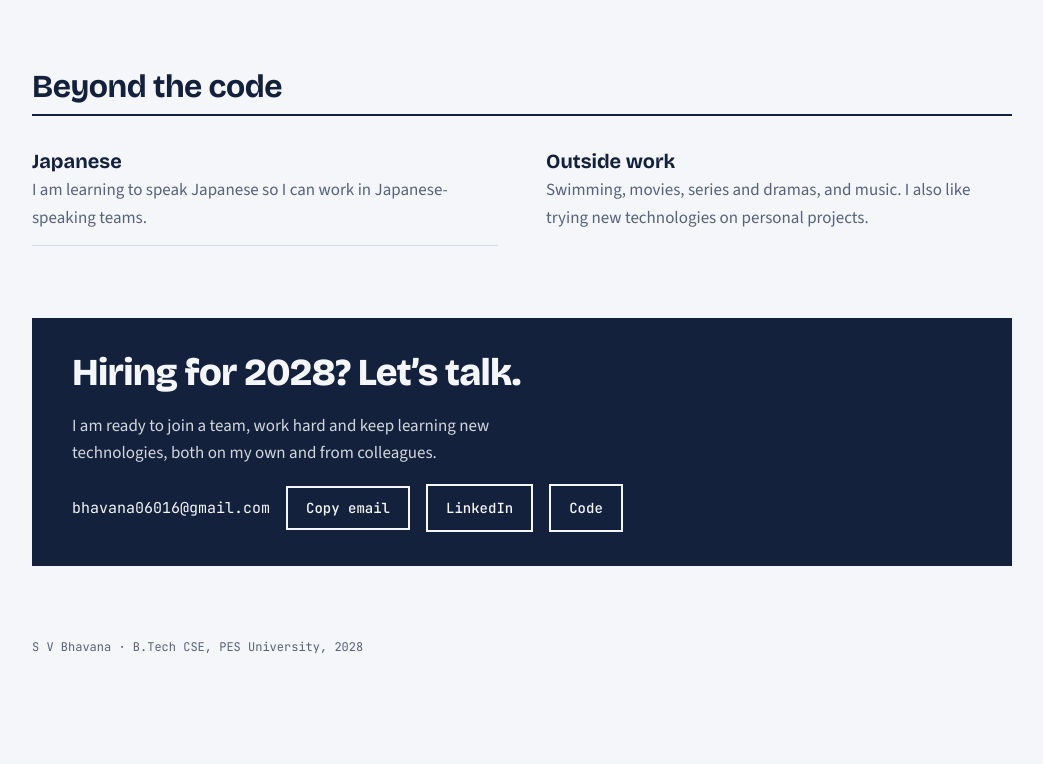
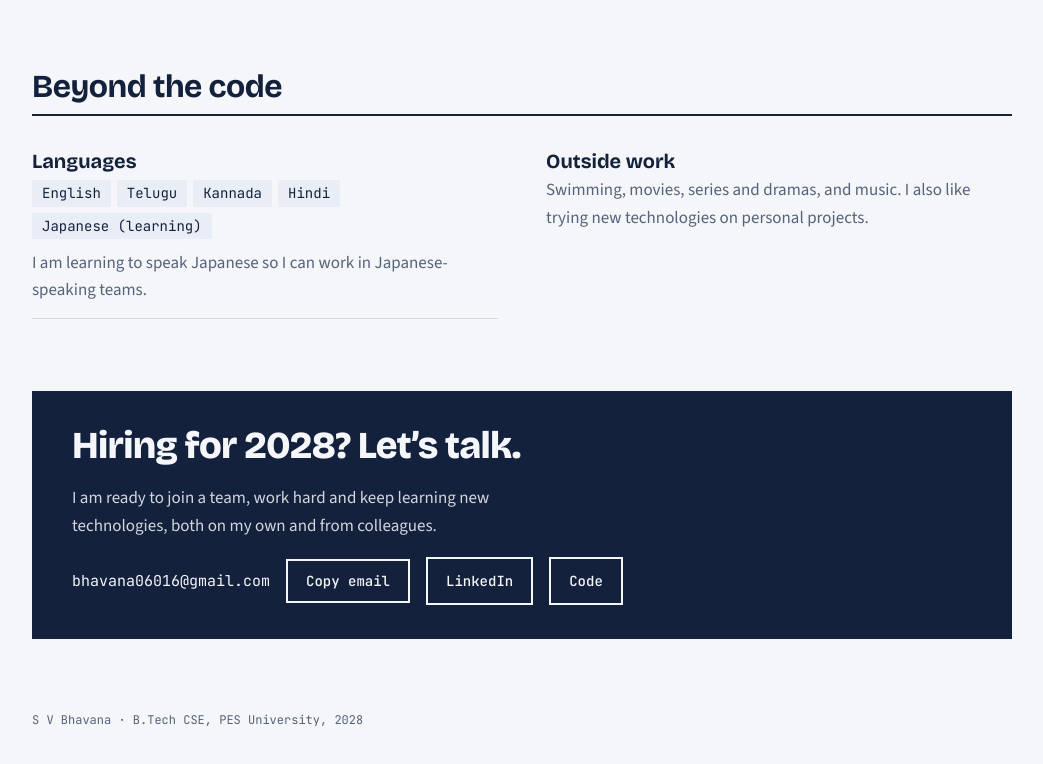
Before and after one commit to Bhavana666coder/Portfolio, a plain HTML site: page index.html in a window 1280 px wide. Shown: the part 3103-3867 px from the top of the page, without its empty margins (118-1161 px from the left). Before the commit the page ends 3817 px from the top, so only its background shows below. Drawn offline with nearby package versions, Linux system fonts and the light colour scheme.

Commit message:
Update portfolio website

```diff
--- a/index.html
+++ b/index.html
@@ -1,9 +1,4 @@
-<!doctype html>
-<html lang="en">
-<head>
-<meta charset="utf-8">
-<meta name="viewport" content="width=device-width, initial-scale=1, viewport-fit=cover">
-<style>:root{color-scheme:light}body{margin:0}img{max-width:100%}[hidden]{display:none!important}</style>
+<!doctype html><html><head><meta charset=utf8><meta name=viewport content="width=device-width,initial-scale=1,viewport-fit=cover"><style>:root{color-scheme:light;box-sizing:border-box;padding-top:env(safe-area-inset-top,0px);padding-bottom:env(safe-area-inset-bottom,0px)}html{scroll-padding-top:env(safe-area-inset-top,0px)}body{margin:0;padding:0;font:14px -apple-system,BlinkMacSystemFont,sans-serif;background:#fff;color:#000}img{max-width:100%}[hidden]:not([hidden=until-found i]){display:none!important}</style></head><body>
 <title>S V Bhavana Portfolio</title>
 <meta name="claude:viewport-fit-sides" content="cover">
 <link rel="stylesheet" href="https://fonts.googleapis.com/css2?family=Bricolage+Grotesque:opsz,wght@12..96,500;12..96,700;12..96,800&family=Source+Sans+3:wght@400;600&family=JetBrains+Mono:wght@400;500&display=swap">
@@ -106,6 +101,8 @@ section > .head h2 { font-size: clamp(24px, 3.6vw, 32px); font-weight: 700; lett
 .entry h3 { font-size: 20px; font-weight: 700; }
 .entry .when { font-family: var(--font-mono); font-size: 13px; color: var(--muted); }
 .entry p { color: var(--muted); }
+.langs { margin: 4px 0 6px; }
+.langs li { font-size: 14px; padding: 2px 10px; }
 .col-title { padding-top: 14px; }
 
 /* skills */
@@ -144,8 +141,6 @@ footer { font-family: var(--font-mono); font-size: 12px; color: var(--muted); }
 }
 </style>
 
-</head>
-<body>
 <div class="wrap">
 
   <header class="top">
@@ -342,7 +337,8 @@ footer { font-family: var(--font-mono); font-size: 12px; color: var(--muted); }
     </div>
     <div class="two">
       <div class="entry">
-        <h3>Japanese</h3>
+        <h3>Languages</h3>
+        <ul class="stack langs"><li>English</li><li>Telugu</li><li>Kannada</li><li>Hindi</li><li>Japanese (learning)</li></ul>
         <p>I am learning to speak Japanese so I can work in Japanese-speaking teams.</p>
       </div>
       <div class="entry">
@@ -388,5 +384,4 @@ footer { font-family: var(--font-mono); font-size: 12px; color: var(--muted); }
 })();
 </script>
 
-</body>
-</html>
+</body></html>
```
